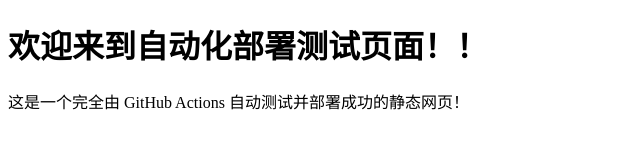
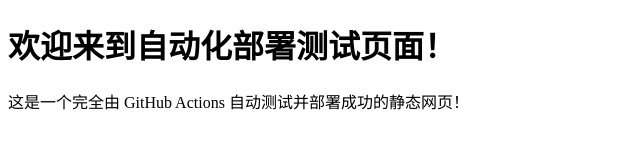
Before and after one commit to cyygit2026/my-cicd-demo, a website: page index.html in a window 1280 px wide. Shown: the full height of the page, 0-640 px from the left. Drawn offline with Linux system fonts and the light colour scheme.

Commit message:
fix: align exclamation marks in title

```diff
--- a/index.html
+++ b/index.html
@@ -5,7 +5,7 @@
     <title>我的第一个 CI/CD 项目</title>
 </head>
 <body>
-    <h1 id="title">欢迎来到自动化部署测试页面！！</h1>
+    <h1 id="title">欢迎来到自动化部署测试页面！</h1>
     <p>这是一个完全由 GitHub Actions 自动测试并部署成功的静态网页！</p>
 </body>
 </html>
```
